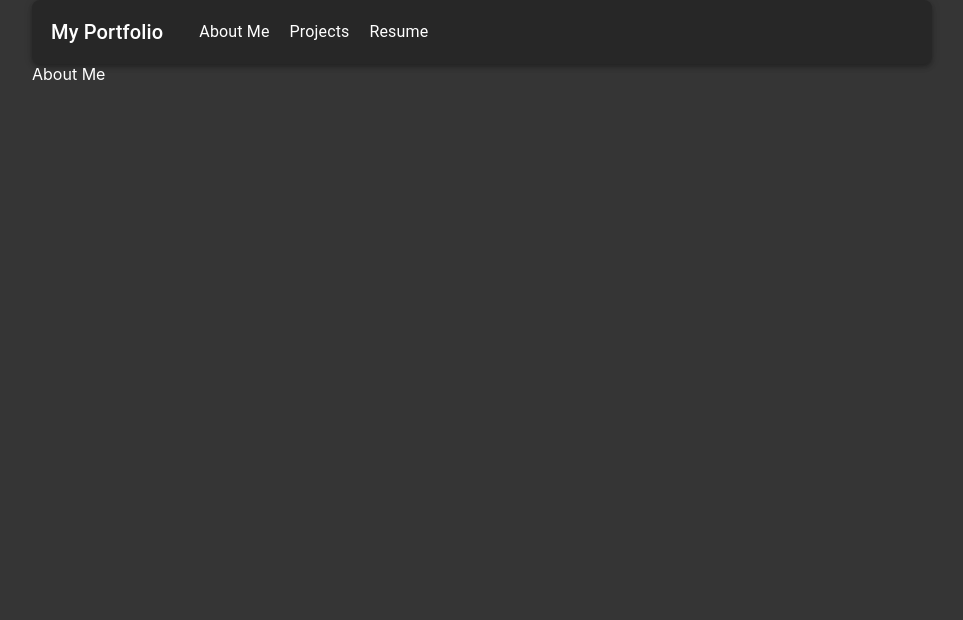
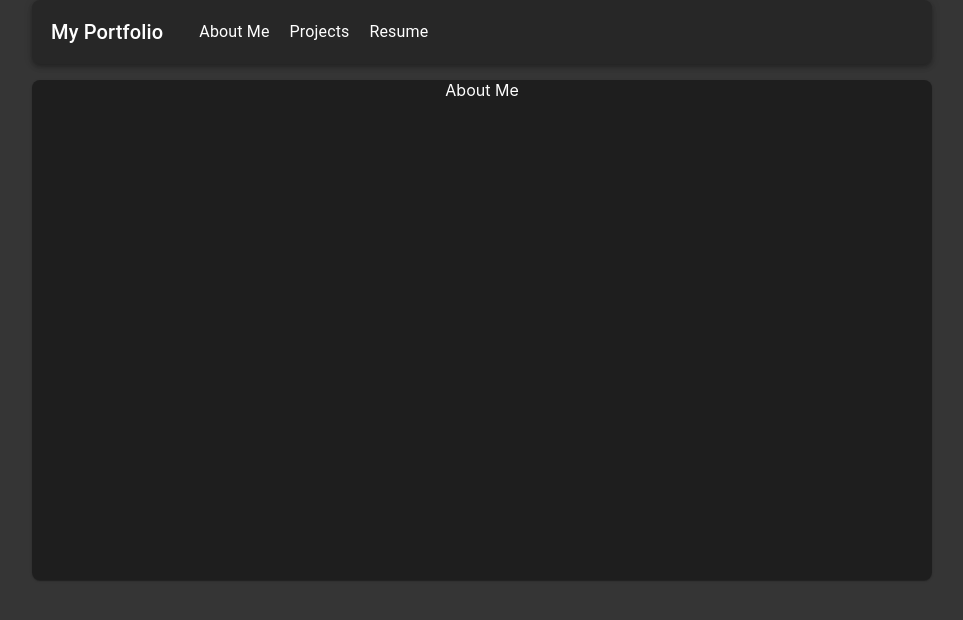
Before and after one commit to ixonstater/react-resume, a React (Create React App) app: page / in a window 1280 px wide. Shown: the top 620 px of the page, without its empty margins (158-1121 px from the left). Built offline with nearby package versions, Linux system fonts and the light colour scheme.

Commit message:
Added stylings to page component.

```diff
--- a/src/Sxp.tsx
+++ b/src/Sxp.tsx
@@ -2,6 +2,7 @@
 // I will want to use consistently later on.
 
 export default class Sxp {
+    public static sp0 = 0;
     public static sp1 = 4;
     public static sp2 = 8;
     public static sp3 = 16;
--- a/src/components/Page.tsx
+++ b/src/components/Page.tsx
@@ -1,25 +1,59 @@
-import { AppBar, Box, Button, Drawer, IconButton, List, ListItem, ListItemButton, ListItemText, Paper, Toolbar, Typography } from '@mui/material';
-import { Menu } from '@mui/icons-material';
-import React from 'react';
-import Sxp from '../Sxp';
-import { useNavigate } from 'react-router-dom';
+import {
+  AppBar,
+  Box,
+  Button,
+  Drawer,
+  IconButton,
+  List,
+  ListItem,
+  ListItemButton,
+  ListItemText,
+  Paper,
+  Toolbar,
+  Typography,
+} from "@mui/material";
+import { Menu } from "@mui/icons-material";
+import React from "react";
+import Sxp from "../Sxp";
+import { useNavigate } from "react-router-dom";
 
 const pages = [
-    { name: 'About Me', route: '/about-me' },
-    { name: 'Projects', route: '/projects' },
-    { name: 'Resume', route: '/resume' }
-]
+  { name: "About Me", route: "/about-me" },
+  { name: "Projects", route: "/projects" },
+  { name: "Resume", route: "/resume" },
+];
 
 export default function Page(props: { children: JSX.Element }): JSX.Element {
   const [mobileOpen, setMobileOpen] = React.useState(false);
-    const navigate = useNavigate()
+  const navigate = useNavigate();
 
   return (
     <div>
-            <Paper elevation={16} sx={{ borderRadius: 0, position: 'static', minHeight: '100vh', minWidth: '100vw', display: 'flex', justifyContent: 'center' }}>
+      <Paper
+        elevation={16}
+        sx={{
+          borderRadius: 0,
+          position: "static",
+          minHeight: "100vh",
+          minWidth: "100vw",
+          display: "flex",
+          justifyContent: "center",
+        }}
+      >
         <Box className="AppContent" sx={{ maxWidth: Sxp.appWidth, flexGrow: 1 }}>
           {getAppBar(mobileOpen, setMobileOpen, navigate)}
+          <Paper
+            elevation={1}
+            sx={{
+              display: "flex",
+              justifyContent: "center",
+              mt: { xs: Sxp.sp0, sm: Sxp.sp3 },
+              borderRadius: { xs: 0, sm: 2 },
+              minHeight: 500,
+            }}
+          >
             {props.children}
+          </Paper>
         </Box>
       </Paper>
       {getDrawer(mobileOpen, setMobileOpen, navigate)}
@@ -29,22 +63,39 @@ export default function Page(props: { children: JSX.Element }): JSX.Element {
 
 function getAppBar(mobileOpen: boolean, setMobileOpen: Function, navigate: Function): JSX.Element {
   return (
-        <AppBar position="static" sx={{ borderRadius: 2 }}>
+    <AppBar position="static" sx={{ borderRadius: { xs: 0, sm: 2 } }}>
       <Toolbar variant="regular" sx={{ ml: Sxp.sp3 }}>
-                <IconButton edge="start" color="inherit" aria-label="menu" sx={{ mr: 2, display: { xs: 'inline-flex', sm: 'none' } }} onClick={() => setMobileOpen(!mobileOpen)}>
+        <IconButton
+          edge="start"
+          color="inherit"
+          aria-label="menu"
+          sx={{ mr: 2, display: { xs: "inline-flex", sm: "none" } }}
+          onClick={() => setMobileOpen(!mobileOpen)}
+        >
           <Menu />
         </IconButton>
         <Typography variant="h6" color="inherit" component="div">
           My Portfolio
         </Typography>
-                <Box sx={{
-                    display: { xs: 'none', sm: 'block' },
-                    ml: Sxp.sp4
-                }}>
+        <Box
+          sx={{
+            display: { xs: "none", sm: "block" },
+            ml: Sxp.sp4,
+          }}
+        >
           {pages.map((page) => {
-                        return <Button color="inherit" key={`appbar-button-${page.route}`} sx={{ ml: Sxp.sp1 }} onClick={() => { navigate(page.route) }}>
+            return (
+              <Button
+                color="inherit"
+                key={`appbar-button-${page.route}`}
+                sx={{ ml: Sxp.sp1 }}
+                onClick={() => {
+                  navigate(page.route);
+                }}
+              >
                 <Typography color="inherit">{page.name}</Typography>
               </Button>
+            );
           })}
         </Box>
       </Toolbar>
@@ -59,22 +110,25 @@ function getDrawer(mobileOpen: boolean, setMobileOpen: Function, navigate: Funct
       open={mobileOpen}
       onClose={() => setMobileOpen(!mobileOpen)}
       sx={{
-                display: { xs: 'block', sm: 'none' },
-                '& .MuiDrawer-paper': { boxSizing: 'border-box', width: 240 },
+        display: { xs: "block", sm: "none" },
+        "& .MuiDrawer-paper": { boxSizing: "border-box", width: 240 },
       }}
     >
       <Box sx={{ mt: Sxp.sp3 }}>
         <List>
           {pages.map((page, _) => (
             <ListItem key={page.route} disablePadding>
-                            <ListItemButton onClick={() => { navigate(page.route) }}>
+              <ListItemButton
+                onClick={() => {
+                  navigate(page.route);
+                }}
+              >
                 <ListItemText primary={page.name} />
               </ListItemButton>
             </ListItem>
           ))}
         </List>
       </Box>
-
     </Drawer>
   );
 }
```
Lines whose indentation alone changed are shown as unchanged.
